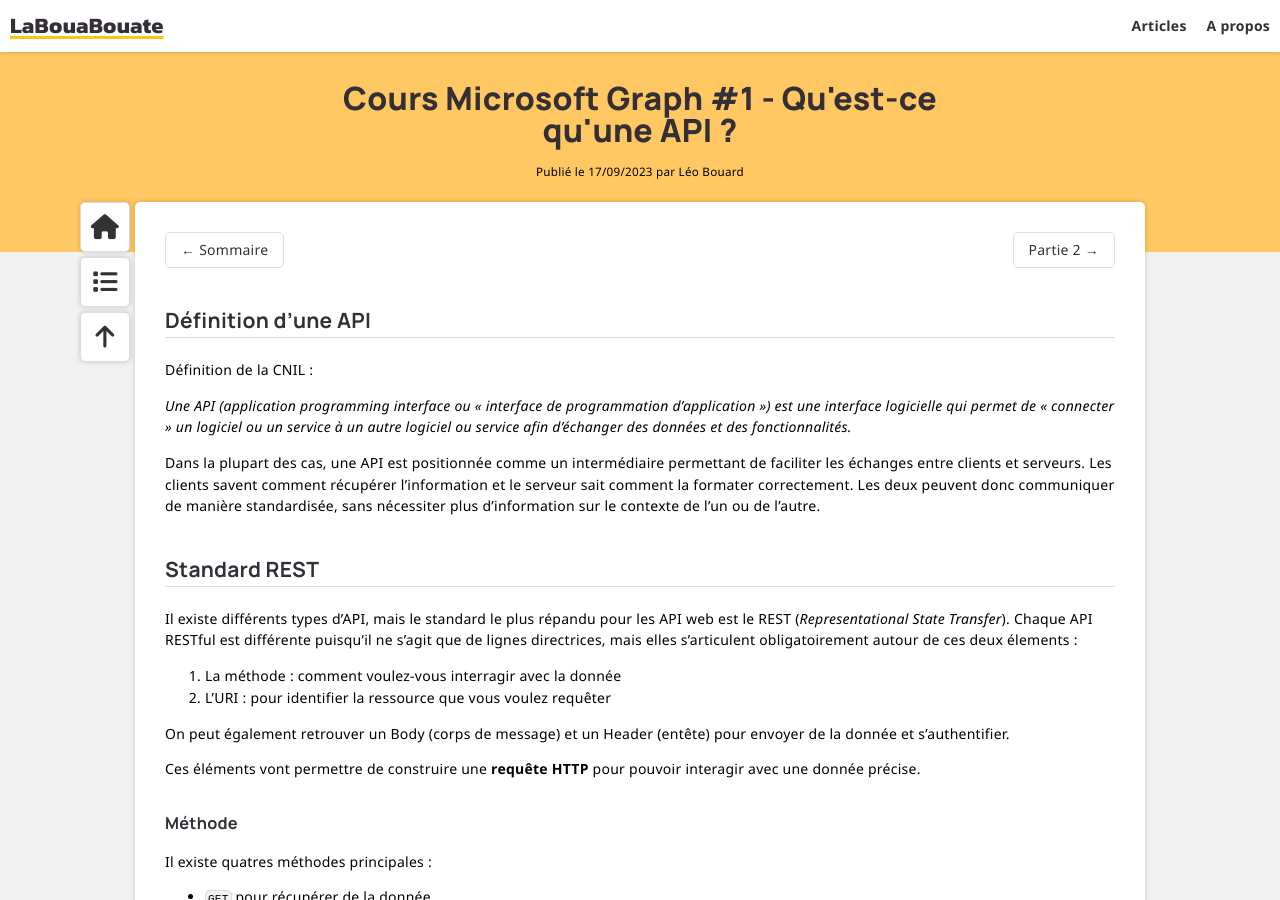
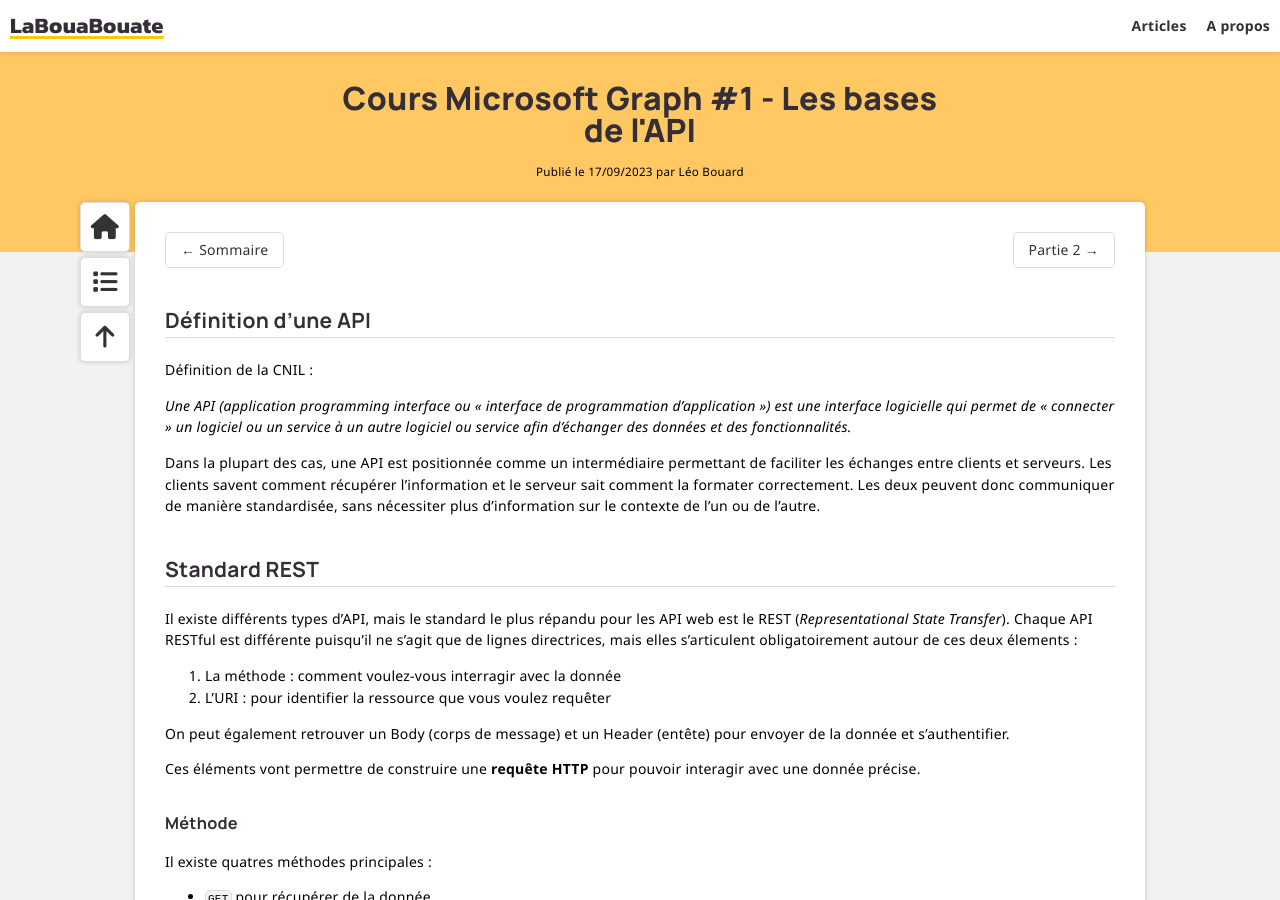
Before and after one commit to leobouard/leobouard.github.io, a Jekyll site: the page built from _posts/2023-09-17-cours-msgraph-001.md, in a window 1280 px wide and 900 px high. Built offline with Jekyll 4.4.1, drawn with Linux system fonts in a browser that asks for light colours; nearby versions of some CDN libraries; some web fonts are replaced.

Commit message:
Update 2023-09-17-cours-msgraph-001.md

```diff
--- a/_posts/2023-09-17-cours-msgraph-001.md
+++ b/_posts/2023-09-17-cours-msgraph-001.md
@@ -1,6 +1,6 @@
 ---
 layout: post
-title: "Cours Microsoft Graph #1 - Qu'est-ce qu'une API ?"
+title: "Cours Microsoft Graph #1 - Les bases de l'API"
 description: "Concepts et principes de base pour l'utilisation d'une API RESTful"
 tableOfContent: "/2023/09/17/cours-msgraph-sommaire"
 nextLink:
```
